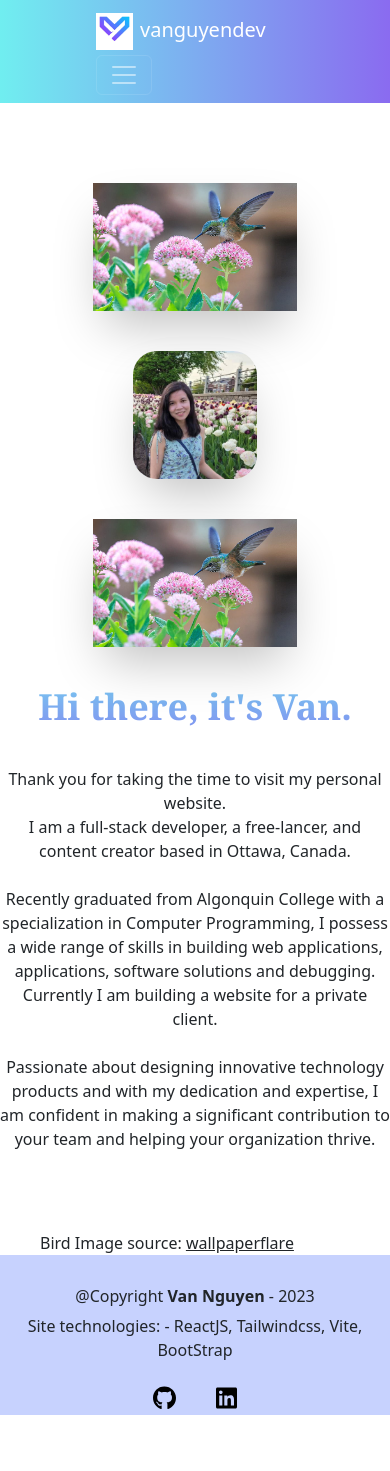
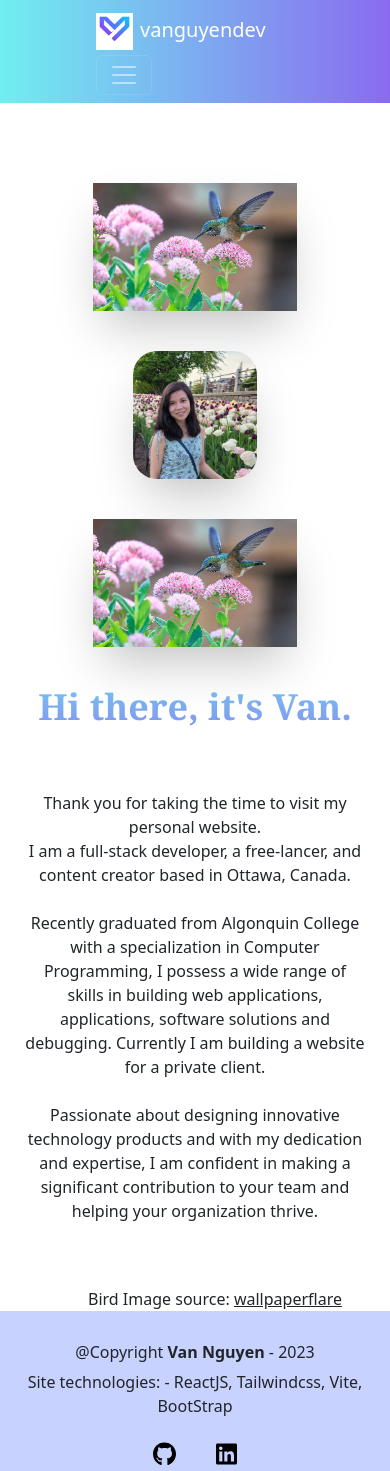
Before and after one commit to vanguyen333/mysiteO, a React (Vite) app: page /about in a window 390 px wide. Before the commit the page ends 1415 px from the top, so only its background shows below. Built offline with nearby package versions, Linux system fonts and the light colour scheme.

Commit message:
about page responsive sm:px-4 works

```diff
--- a/src/index.css
+++ b/src/index.css
@@ -55,7 +55,7 @@ form {
 }
 
 /* JS Mastery */
-@import url("https://fonts.googleapis.com/css2?family=Poppins:wght@400;500;600;700;800;900&display=swap");
+/* @import url("https://fonts.googleapis.com/css2?family=Poppins:wght@400;500;600;700;800;900&display=swap");
 
 @tailwind base;
 @tailwind components;
@@ -194,4 +194,4 @@ form {
 .white__gradient {
   background: rgba(255, 255, 255, 0.6);
   filter: blur(750px);
-}
+} */
--- a/src/pages/About.jsx
+++ b/src/pages/About.jsx
@@ -3,7 +3,7 @@ import "./about.css";
 const About = () => {
   return (
     <div className="about ">
-      <div className="pt-20  flex flex-col md:flex-row justify-center items-center gap-10  px-10">
+      <div className="pt-20  flex flex-col md:flex-row justify-center items-center gap-10   px-10">
         <div className="box img md:h-auto ">
           <img
             className="shadow-2xl h-32 border-none h-32 md:h-auto"
@@ -26,23 +26,24 @@ const About = () => {
           />
         </div>
       </div>
-      <div className="content text-center sm:pl-32 sm:pr-32 lg:pl-52 lg:pr-52">
+      <div className="content text-center">
         <h1 className="h1headerabout font-serif ui-serif font-semibold text-center hover:system-ui text-4xl pt-10 pb-10">
           Hi there, it's Van.
         </h1>
-        <p className="pb-10 ">
+        <div className="lg:w-3/4 mx-auto px-4 py-6 sm:px-4 text-center ">
+          <p className="">
             Thank you for taking the time to visit my personal website.
-          <br />I am a full-stack developer, a free-lancer, and content creator
-          based in Ottawa, Canada. <br />
+            <br />I am a full-stack developer, a free-lancer, and content
+            creator based in Ottawa, Canada. <br />
             <br />
             Recently graduated from Algonquin College with a specialization in
-          Computer Programming, I possess a wide range of skills in building web
-          applications, applications, software solutions and debugging.
+            Computer Programming, I possess a wide range of skills in building
+            web applications, applications, software solutions and debugging.
             Currently I am building a website for a private client.
             <br />
             <br />
-          Passionate about designing innovative technology products and with my
-          dedication and expertise, I am confident in making a significant
+            Passionate about designing innovative technology products and with
+            my dedication and expertise, I am confident in making a significant
             contribution to your team and helping your organization thrive.
             <br />
           </p>
@@ -57,6 +58,8 @@ const About = () => {
             <u> wallpaperflare</u>
           </a>
         </p>
+      </div>
+
       <Footer />
     </div>
 
--- a/src/pages/Blog.jsx
+++ b/src/pages/Blog.jsx
@@ -40,7 +40,7 @@ const About = () => {
           alt="web123"
         />
         <p>
-          Image source:{" "}
+          Image source:
           <u>
             <a href="https://hegias.com/en/knowledge/web-3-0-metaverse-meaning-use-cases-differences-future/">
               here
```
Lines whose indentation alone changed are shown as unchanged.
